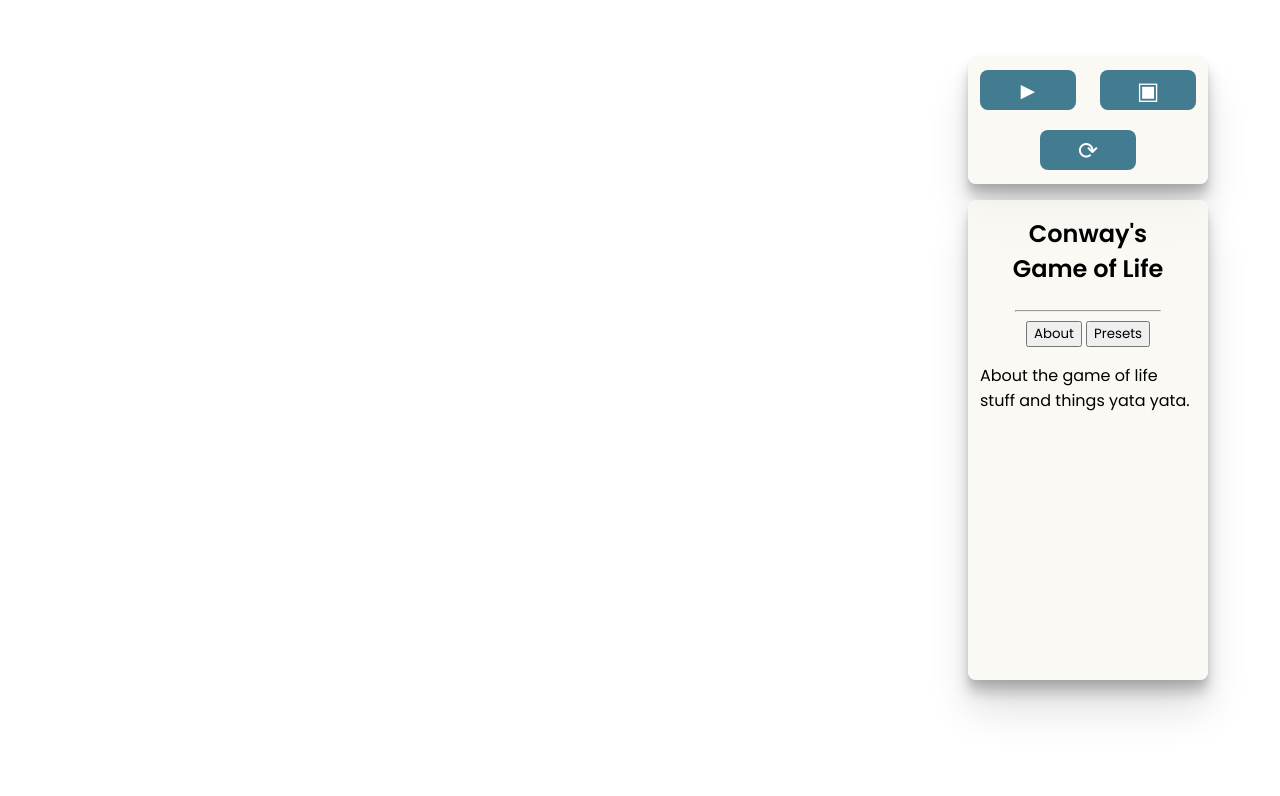
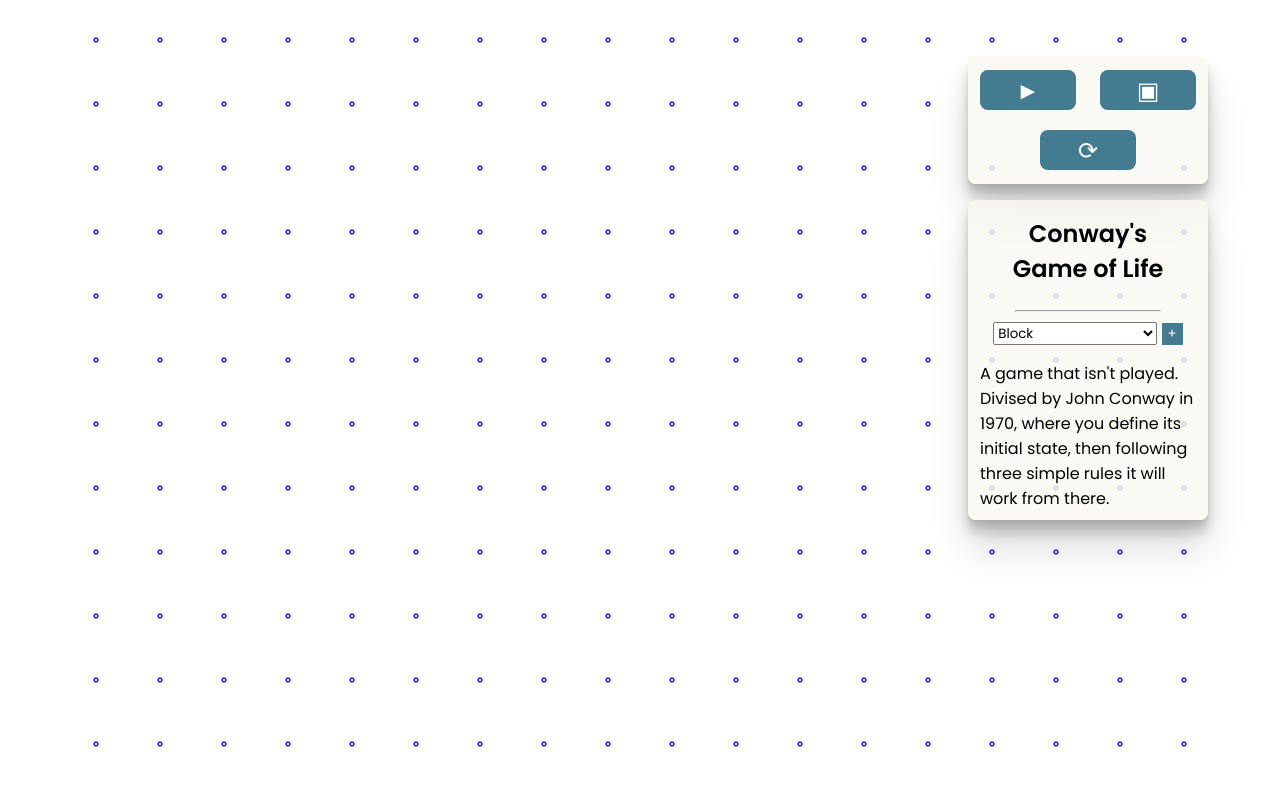
Before and after one commit to aply333/ConwayRevisit, a website with bundled scripts: page index.html in a window 1280 px wide. Built offline with nearby package versions, Linux system fonts and the light colour scheme.

Commit message:
Cleaned up UI, Intergrated presets.

```diff
--- a/index.html
+++ b/index.html
@@ -12,19 +12,50 @@
     <div id="controls">
         <button id="start">►</button>
         <button id="pause">▣</button>
-        <!-- too implement -->
         <button id="reset">⟳</button>
     </div>
-    <div id="presets">
+    <div id="about">
         <h1>Conway's Game of Life</h1>
         <hr />
         <span>
-            <button>About</button>
-            <button>Presets</button>
+            <select name="Presets" id="presets">
+                <optgroup label="Still Life">
+                <option value="block">Block</option>
+                <option value="beehive">Beehive</option>
+                <option value="loaf">Loaf</option>
+                <option value="boat">Boat</option>
+                <option value="tub">Tub</option>
+            </optgroup>
+            <optgroup label="Oscillators">
+                <option value="blinker">Blinker</option>
+                <option value="toad">Toad</option>
+                <option value="beacon">Beacon</option>
+                <option value="pulsar">Pulsar</option>
+                <option value="penta">Penta-decathlon</option>
+            </optgroup>
+            <optgroup label="Space Ships">
+                <option value="glider">Glider</option>
+                <option value="lwship">Light Weight Ship</option>
+                <option value="midship">Middle Weight Ship</option>
+                <option value="hvyship">Heavy Weight Ship</option>
+            </optgroup>
+            </select>
+            <button id="set">+</button>
         </span>
         <p>
-            About the game of life stuff and things yata yata.
+            A game that isn't played. Divised by John Conway in 1970, where you define its initial state, then following three simple rules it will work from there.
         </p>
+        <ol>
+            <li>Any live cell with two or three live neighbours survives.</li>
+            <li>Any dead cell with three live neighbours becomes a live cell.</li>
+            <li>All other live cells die in the next generation. Similarly, all other dead cells stay dead.</li>
+        </ol>
+        <p>
+            It is Turing Complete, which as a result one can recreate the game with the use of the game itself. <a href="https://www.conwaylife.com/wiki/OTCA_metapixel" target="_blank">OTCA metapixel</a>
+        </p>
+    </div>
+    <div id="options">
+
     </div>
     <canvas id="gameCanvas">
 
--- a/src/scripts/main.js
+++ b/src/scripts/main.js
@@ -18,6 +18,7 @@
 */
 
 import Cell from "./cells.js";
+import InsertPreset,{beacon, beehive, blinker, block, boat, glider, hwship, loaf, lwship, mwship, penta, pulsar, toad, tub} from "./presets.js";
 
 const canvas = document.getElementById("gameCanvas");
 let ctx = canvas.getContext("2d");
@@ -29,41 +30,42 @@ let gridArray = Array.from(
   Array(Math.floor(viewHeight / gridSize)),
   () => new Array(Math.floor(viewWidth / gridSize))
 );
-let gridWidth = gridArray[0].length;
-let gridHeight = gridArray.length;
+
 let active = [];
 let running = false;
 let speed = 0;
 
+function matrixLoop(matrix, callback){
+  for (let y = 0; y < matrix.length; y++){
+    for (let x = 0; x < matrix[y].length; x++){
+      callback(x,y)
+    }
+  }
+}
+
 function populateGrid(matrix) {
-  for (let y = 0; y < matrix.length; y++) {
-    for (let x = 0; x < matrix[y].length; x++) {
+  matrixLoop(matrix, (x,y)=>{
     let newCell = new Cell(x, y);
     matrix[y][x] = newCell;
     matrix[y][x].renderCell(ctx, gridSize);
-    }
-  }
+  })
 }
 function determinStatus(matrix) {
-  for (let y = 0; y < matrix.length; y++) {
-    for (let x = 0; x < matrix[y].length; x++) {
+  matrixLoop(matrix,(x,y)=>{
     matrix[y][x].renderCell(ctx, gridSize);
     if (running === true) {
       matrix[y][x].findNeighbors(matrix);
     }
-    }
-  }
+  })
 }
 
 function updateMatrix(matrix) {
-  for (let y = 0; y < matrix.length; y++) {
-    for (let x = 0; x < matrix[y].length; x++) {
+  matrixLoop(matrix, (x,y) =>{
     matrix[y][x].renderCell(ctx, gridSize);
     if (running === true) {
       matrix[y][x].updateGeneration();
     }
-    }
-  }
+  })
 }
 
 function setBoard() {
@@ -74,14 +76,12 @@ function setBoard() {
   viewWidth = window.innerWidth;
   viewHeight = window.innerHeight;
   gridArray = Array.from(
-    Array(viewHeight % gridSize),
-    () => new Array(viewWidth % gridSize)
+    Array(Math.floor(viewHeight / gridSize)),
+    () => new Array(Math.floor(viewWidth / gridSize))
   );
   populateGrid(gridArray);
   active = gridArray;
 }
-
-console.log(gridHeight, gridWidth);
 
 setBoard();
 window.addEventListener("resize", setBoard);
@@ -99,6 +99,7 @@ function clickHandler(e) {
 canvas.addEventListener("click", (e) => clickHandler(e));
 const startButton = document.getElementById("start");
 const pauseButton = document.getElementById("pause");
+const resetButton = document.getElementById("reset");
 
 startButton.addEventListener("click", () => {
   running = true;
@@ -106,15 +107,66 @@ startButton.addEventListener("click", () => {
 pauseButton.addEventListener("click", () => {
   running = false;
   speed = 0;
-  console.log(active);
 });
+resetButton.addEventListener("click", ()=>{
+  running = false;
+  setBoard()
+})
 
 function runtimeHandler() {
   if (running === true) {
     speed = 5000;
-    console.log("Sim Running");
   }
 }
+
+const dropDown = document.getElementById("presets");
+const setButton = document.getElementById("set");
+
+setButton.addEventListener("click", ()=>{
+  setBoard()
+  if(dropDown.value === "blinker"){
+    InsertPreset(active, blinker)
+  }
+  if(dropDown.value === "block"){
+    InsertPreset(active, block)
+  }
+  if(dropDown.value === "beehive"){
+    InsertPreset( active, beehive)
+  }
+  if(dropDown.value === "loaf"){
+    InsertPreset(active, loaf)
+  }
+  if(dropDown.value === "boat"){
+    InsertPreset(active, boat)
+  }
+  if(dropDown.value === "tub"){
+    InsertPreset(active, tub)
+  }
+  if(dropDown.value === "toad"){
+    InsertPreset(active, toad)
+  }
+  if(dropDown.value === "beacon"){
+    InsertPreset(active, beacon)
+  }
+  if(dropDown.value === "pulsar"){
+    InsertPreset(active, pulsar)
+  }
+  if(dropDown.value === "penta"){
+    InsertPreset(active, penta)
+  }
+  if(dropDown.value === "glider"){
+    InsertPreset(active, glider)
+  }
+  if(dropDown.value === "lwship"){
+    InsertPreset(active, lwship)
+  }
+  if(dropDown.value === "midship"){
+    InsertPreset(active, mwship)
+  }
+  if(dropDown.value === "hvyship"){
+    InsertPreset(active, hwship)
+  }
+})
 
 let frame = 0;
 let framLimit = 10;
--- /dev/null
+++ b/src/scripts/presets.js
@@ -0,0 +1,177 @@
+
+const determine_center = (board) => {
+    let width = board[0].length
+    let height = board.length
+    return [Math.floor(width/2), Math.floor(height/2)]
+}
+
+function InsertPreset(board, preset){
+    let origin = determine_center(board)
+    let x_delta = origin[0] + preset.x
+    let y_delta = origin[1] + preset.y
+    for(let y = 0; y< preset.grid.length; y++){
+        for(let x = 0; x<preset.grid[y].length; x++){
+            console.log("is looping")
+            if(preset.grid[y][x] === 0){
+                board[y+y_delta][x+x_delta].setDead()
+            }else{
+                board[y+y_delta][x+x_delta].setLive()
+            }
+        }
+    }
+}
+
+export const blinker = {
+    x: -2,
+    y: -2,
+    grid:[
+        [1,1,1]
+    ]
+}
+
+export const block = {
+    x:-2,
+    y:-2,
+    grid:[
+        [1,1],
+        [1,1]
+    ]
+}
+
+export const beehive ={
+    x: -3,
+    y: -2,
+    grid:[
+        [0,1,1,0],
+        [1,0,0,1],
+        [0,1,1,0]
+    ]
+}
+
+export const loaf = {
+    x: -2,
+    y: -2,
+    grid:[
+        [0,1,1,0],
+        [1,0,0,1],
+        [0,1,0,1],
+        [0,0,1,0]
+    ]
+}
+
+export const boat = {
+    x: -2,
+    y: -2,
+    grid:[
+        [1,1,0],
+        [1,0,1],
+        [0,1,0]
+    ]
+}
+
+export const tub = {
+    x: -2,
+    y: -2,
+    grid:[
+        [0,1,0],
+        [1,0,1],
+        [0,1,0]
+    ]
+}
+
+export const toad = {
+    x: -3,
+    y: -2,
+    grid:[
+        [0,1,1,1],
+        [1,1,1,0]
+    ]
+}
+
+export const beacon = {
+    x: -3,
+    y: -2,
+    grid:[
+        [1,1,0,0],
+        [1,1,0,0],
+        [0,0,1,1],
+        [0,0,1,1]
+    ]
+}
+
+export const pulsar = {
+    x: -7,
+    y: -7,
+    grid:[
+        [0,0,1,1,1,0,0,0,1,1,1,0,0],
+        [0,0,0,0,0,0,0,0,0,0,0,0,0],
+        [1,0,0,0,0,1,0,1,0,0,0,0,1],
+        [1,0,0,0,0,1,0,1,0,0,0,0,1],
+        [1,0,0,0,0,1,0,1,0,0,0,0,1],
+        [0,0,1,1,1,0,0,0,1,1,1,0,0],
+        [0,0,0,0,0,0,0,0,0,0,0,0,0],
+        [0,0,1,1,1,0,0,0,1,1,1,0,0],
+        [1,0,0,0,0,1,0,1,0,0,0,0,1],
+        [1,0,0,0,0,1,0,1,0,0,0,0,1],
+        [1,0,0,0,0,1,0,1,0,0,0,0,1],
+        [0,0,0,0,0,0,0,0,0,0,0,0,0],
+        [0,0,1,1,1,0,0,0,1,1,1,0,0]
+    ]
+}
+
+export const penta = {
+    x: -6,
+    y: -2,
+    grid:[
+        [0,0,1,0,0,0,0,1,0,0],
+        [1,1,0,1,1,1,1,0,1,1],
+        [0,0,1,0,0,0,0,1,0,0]
+    ]
+}
+
+export const glider = {
+    x: -5,
+    y: 0,
+    grid:[
+        [0,1,0],
+        [0,0,1],
+        [1,1,1]
+    ]
+}
+
+export const lwship = {
+    x:  2,
+    y: 0,
+    grid:[
+        [0,1,0,0,1],
+        [1,0,0,0,0],
+        [1,0,0,0,1],
+        [1,1,1,1,0]
+    ]
+}
+
+export const mwship = {
+    x: 0,
+    y: -2,
+    grid:[
+        [0,0,0,1,0,0],
+        [0,1,0,0,0,1],
+        [1,0,0,0,0,0],
+        [1,0,0,0,0,1],
+        [1,1,1,1,1,0]
+    ]
+}
+
+export const hwship = {
+    x: 0,
+    y: -3,
+    grid:[
+        [0,0,0,1,1,0,0],
+        [0,1,0,0,0,0,1],
+        [1,0,0,0,0,0,0],
+        [1,0,0,0,0,0,1],
+        [1,1,1,1,1,1,0]
+    ]
+}
+
+export default InsertPreset;
--- a/src/styles/canvas.scss
+++ b/src/styles/canvas.scss
@@ -47,14 +47,14 @@ body{
   }
 }
 
-#presets {
+#about {
   position: absolute;
   z-index: 1;
   background-color: rgba(#f9f8f0, 0.8);
   top: 12rem;
   right: 5vw;
   width: 15rem;
-  height: 30rem;
+  height: 20rem;
   border-radius: 8px;
   box-shadow: 0 2.8px 2.2px rgba(0, 0, 0, 0.034),
     0 6.7px 5.3px rgba(0, 0, 0, 0.048), 0 12.5px 10px rgba(0, 0, 0, 0.06),
@@ -63,6 +63,8 @@ body{
   display: flex;
   flex-flow: column;
   align-items: center;
+  transition: all .5s ease-in-out;
+  overflow: hidden;
   h1{
       font-size: 1.5rem;
       text-align: center;
@@ -71,7 +73,21 @@ body{
   hr{
       width: 60%;
   }
+  button{
+    background-color: #437c90;
+    color: white;
+    border: none;
+
+  }
   p{
       width: 90%;
   }
+  &:hover{
+    height: 50rem;
+
+  }
 }
+
+#options{
+  background-color: pink;
+}
```
Also changed, not shown: src/styles/canvas.css, src/styles/styleVariables.css (added), 2 other files. Lines whose indentation alone changed are shown as unchanged.
